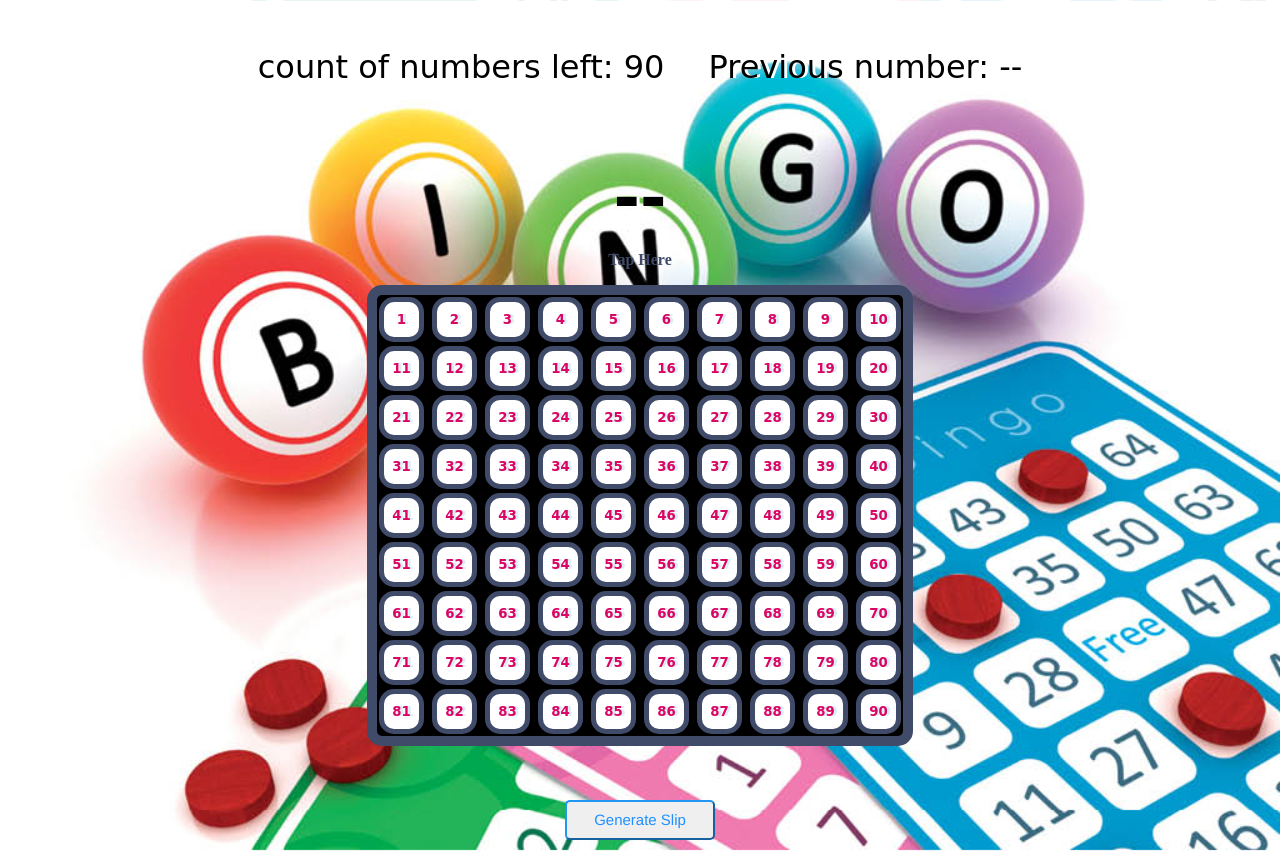
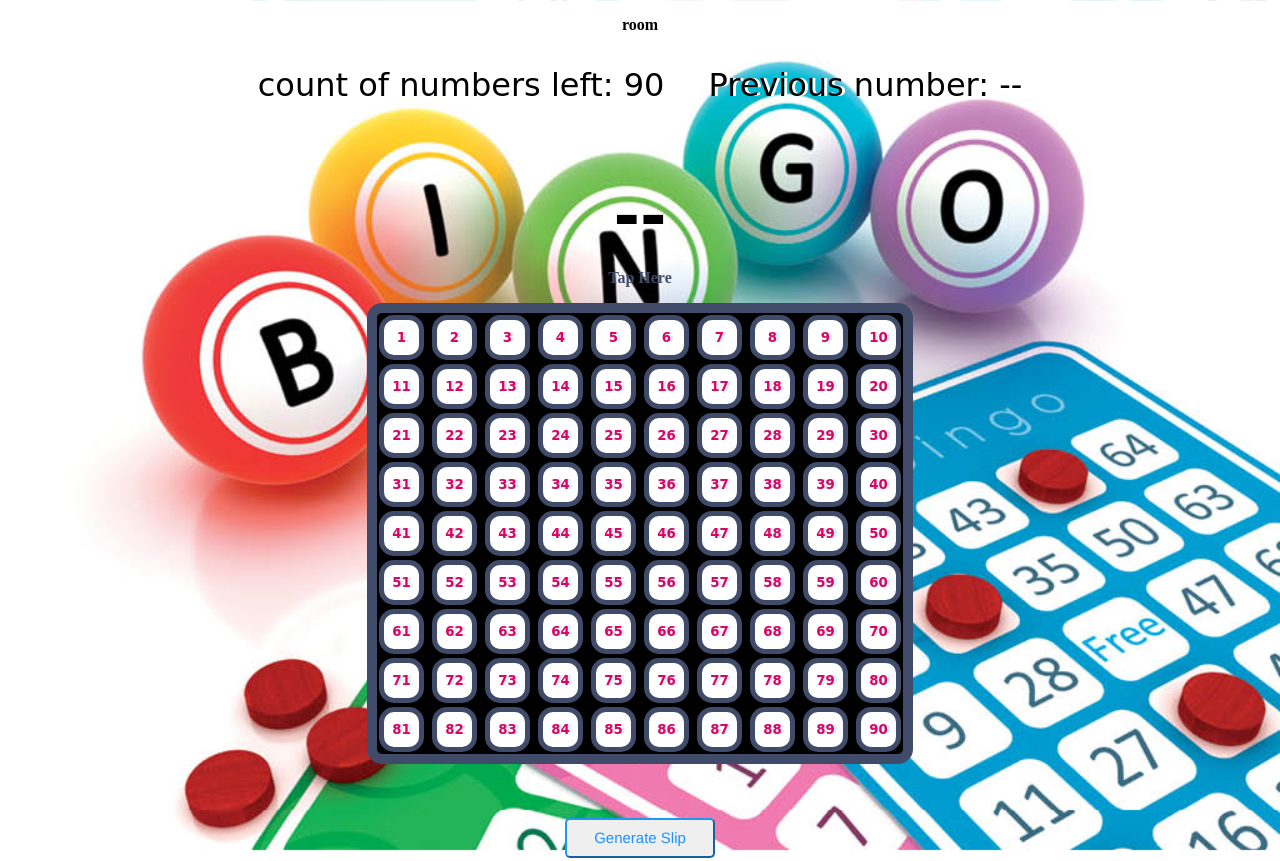
Before and after one commit to shrey-creator/tambola-game, a website: page board/board.html in a window 1280 px wide. Shown: the top 861 px of the page. Drawn offline with nearby package versions, Linux system fonts and the light colour scheme; no server answers.

Commit message:
make things better

```diff
--- a/board/board.html
+++ b/board/board.html
@@ -14,7 +14,7 @@
 
   </head>
   <body>
-    <p class="roomName"></p>
+    <p class="roomName">room</p>
     <div class="hed">
     <p class="count">count of numbers left:</p>
     <p class="no">90</p>
```
